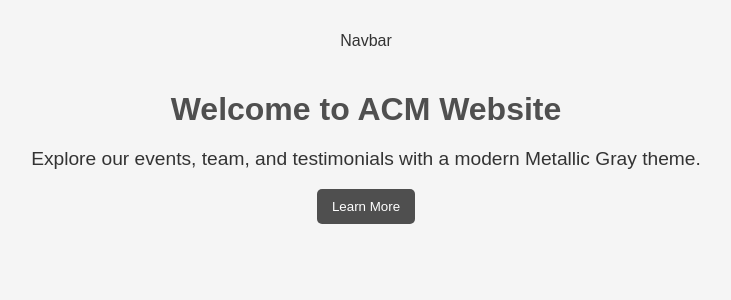
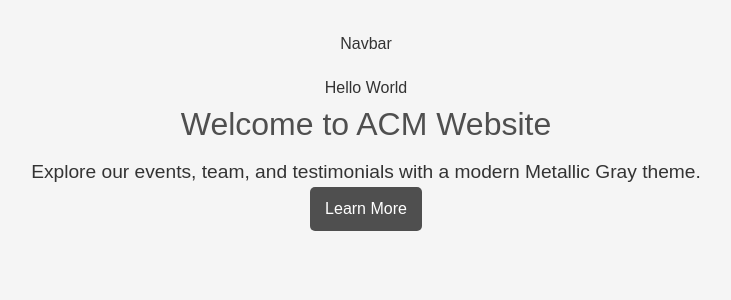
Before and after one commit to PushkarOnGit/RBUACM, a React (Vite) app: page / in a window 1280 px wide. Shown: the top 300 px of the page, without its empty margins (274-1005 px from the left). Built offline with nearby package versions, Linux system fonts and the light colour scheme.

Commit message:
tailwind testing

```diff
--- a/src/Pages/Home.jsx
+++ b/src/Pages/Home.jsx
@@ -4,6 +4,7 @@
 const Home = () => {
   return (
     <div className={styles.container}>
+      <div className="bg-slate-300 text-black p-4 rounded-2xl text-lg font-bold">Hello World</div>
       <h1 className={styles.title}>Welcome to ACM Website</h1>
       <p className={styles.subtitle}>
         Explore our events, team, and testimonials with a modern Metallic Gray theme.
--- a/src/styles/index.css
+++ b/src/styles/index.css
@@ -1,4 +1,7 @@
 /* src/styles/index.css */
+@tailwind base;
+@tailwind components;
+@tailwind utilities;
 
 :root {
   /* Theme Colors */
```
